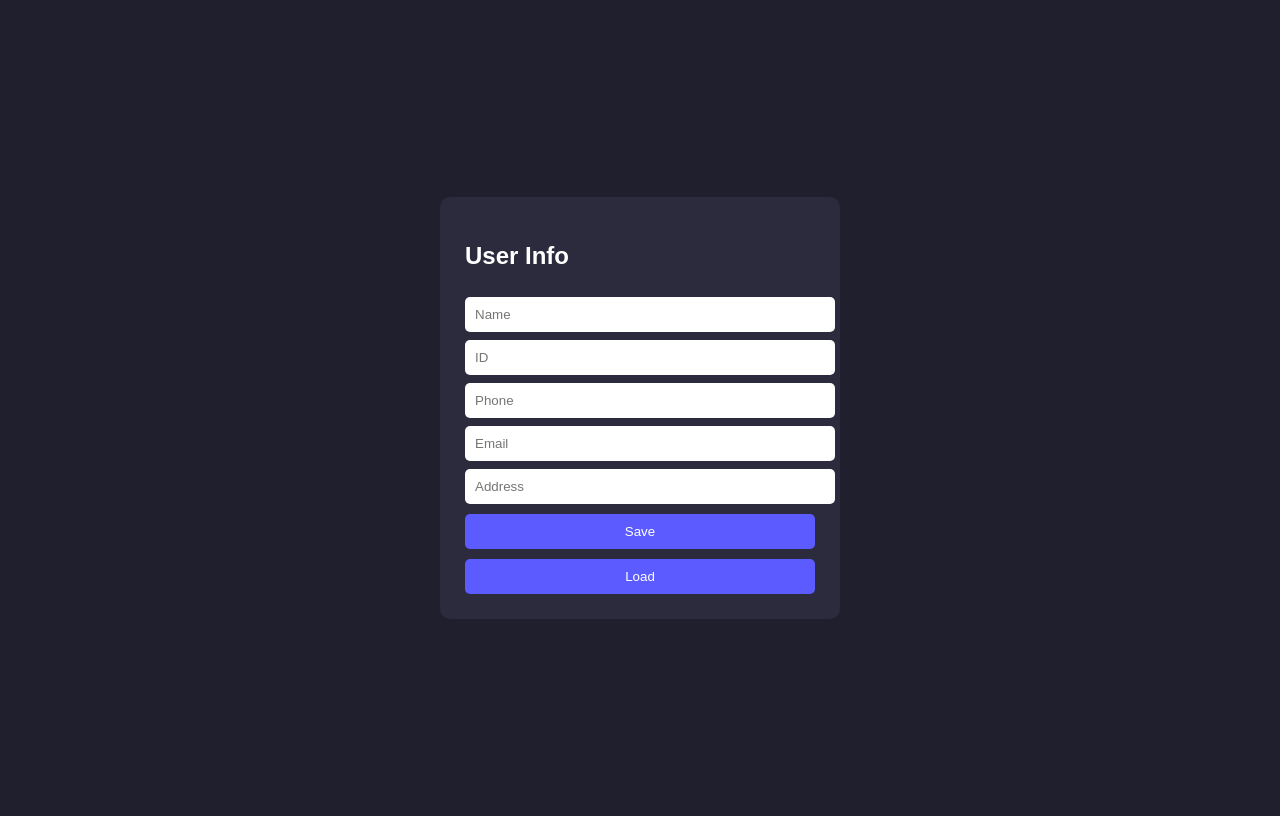
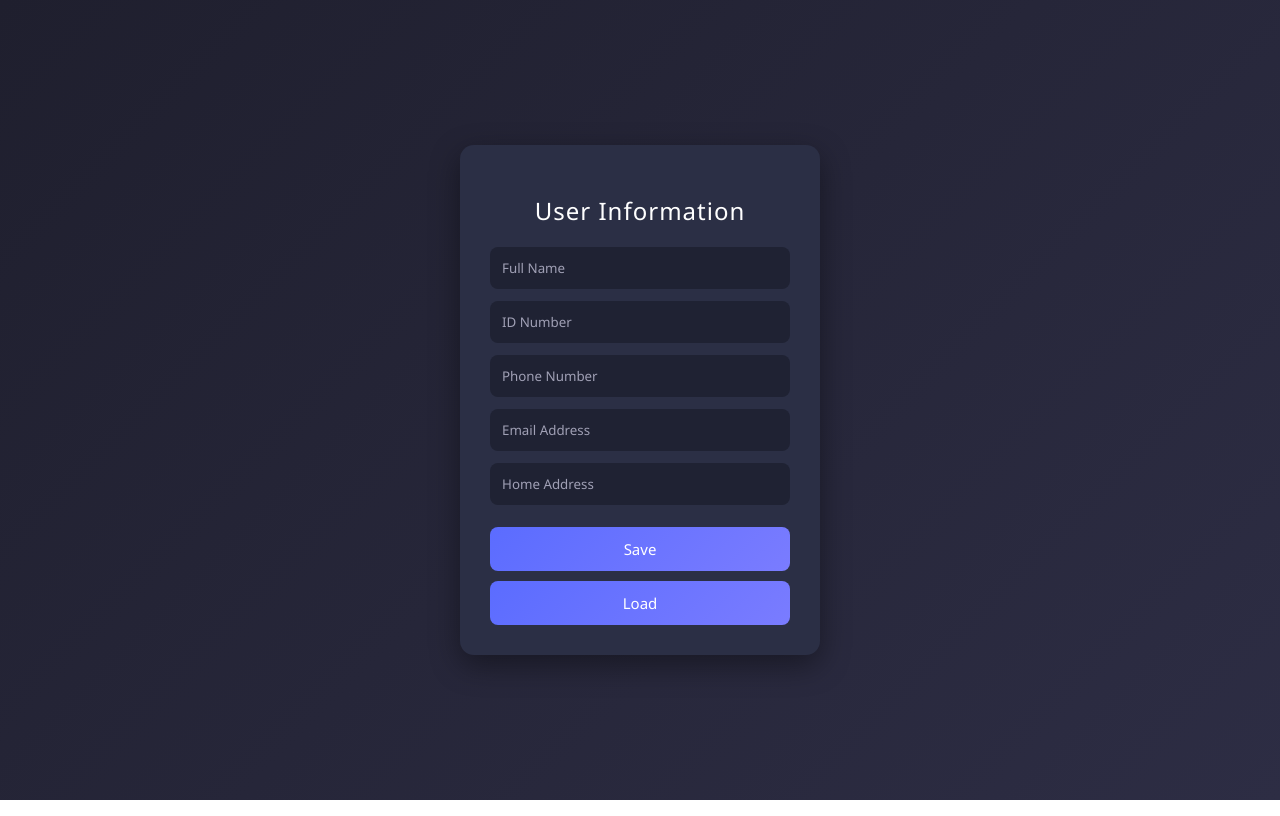
Before and after one commit to Omarhanafy61/stoorage, a plain HTML site: page index.html in a window 1280 px wide. Drawn offline with Linux system fonts and the light colour scheme.

Commit message:
Refactor index.html for improved UI and functionality
Updated the styling and structure of the local storage form.

```diff
--- a/index.html
+++ b/index.html
@@ -2,59 +2,92 @@
 <html lang="en">
 <head>
     <meta charset="UTF-8">
-    <title>Local Storage Example</title>
+    <title>Local Storage Form</title>
     <style>
+        * {
+            box-sizing: border-box;
+            font-family: "Segoe UI", Tahoma, sans-serif;
+        }
+
         body {
-            background: #1f1f2e;
-            font-family: Arial, sans-serif;
+            background: linear-gradient(135deg, #1f1f2e, #2d2d44);
+            height: 100vh;
             display: flex;
+            align-items: center;
             justify-content: center;
-            align-items: center;
-            height: 100vh;
-            color: white;
+            margin: 0;
+            color: #ffffff;
         }
 
         .box {
-            background: #2b2b3d;
-            padding: 25px;
-            width: 350px;
-            border-radius: 10px;
+            background: #2b2f45;
+            padding: 30px;
+            width: 360px;
+            border-radius: 14px;
+            box-shadow: 0 10px 30px rgba(0, 0, 0, 0.4);
+        }
+
+        h2 {
+            text-align: center;
+            margin-bottom: 20px;
+            font-weight: 500;
+            letter-spacing: 1px;
         }
 
         input {
             width: 100%;
-            padding: 10px;
-            margin-top: 8px;
-            border-radius: 5px;
+            padding: 12px;
+            margin-bottom: 12px;
+            border-radius: 8px;
             border: none;
+            background: #1f2233;
+            color: #fff;
+            outline: none;
+            transition: 0.2s ease;
+        }
+
+        input::placeholder {
+            color: #a0a0b5;
+        }
+
+        input:focus {
+            background: #262a40;
+            box-shadow: 0 0 0 2px #5b6cff55;
         }
 
         button {
             width: 100%;
-            padding: 10px;
+            padding: 12px;
+            border: none;
+            border-radius: 8px;
+            background: linear-gradient(135deg, #5b6cff, #7a7cff);
+            color: white;
+            font-size: 15px;
+            cursor: pointer;
+            transition: 0.3s ease;
             margin-top: 10px;
-            border: none;
-            background: #5b5bff;
-            color: white;
-            cursor: pointer;
-            border-radius: 5px;
         }
 
         button:hover {
-            background: #4848e0;
+            opacity: 0.9;
+            transform: translateY(-1px);
+        }
+
+        button:active {
+            transform: scale(0.98);
         }
     </style>
 </head>
 <body>
 
 <div class="box">
-    <h2>User Info</h2>
+    <h2>User Information</h2>
 
-    <input id="name" placeholder="Name">
-    <input id="id" placeholder="ID">
-    <input id="phone" placeholder="Phone">
-    <input id="email" placeholder="Email">
-    <input id="address" placeholder="Address">
+    <input id="name" placeholder="Full Name">
+    <input id="id" placeholder="ID Number">
+    <input id="phone" placeholder="Phone Number">
+    <input id="email" placeholder="Email Address">
+    <input id="address" placeholder="Home Address">
 
     <button onclick="saveData()">Save</button>
     <button onclick="loadData()">Load</button>
@@ -67,8 +100,7 @@
         localStorage.setItem("phone", document.getElementById("phone").value);
         localStorage.setItem("email", document.getElementById("email").value);
         localStorage.setItem("address", document.getElementById("address").value);
-
-        alert("Saved to Local Storage!");
+        alert("Data saved successfully!");
     }
 
     function loadData() {
```
